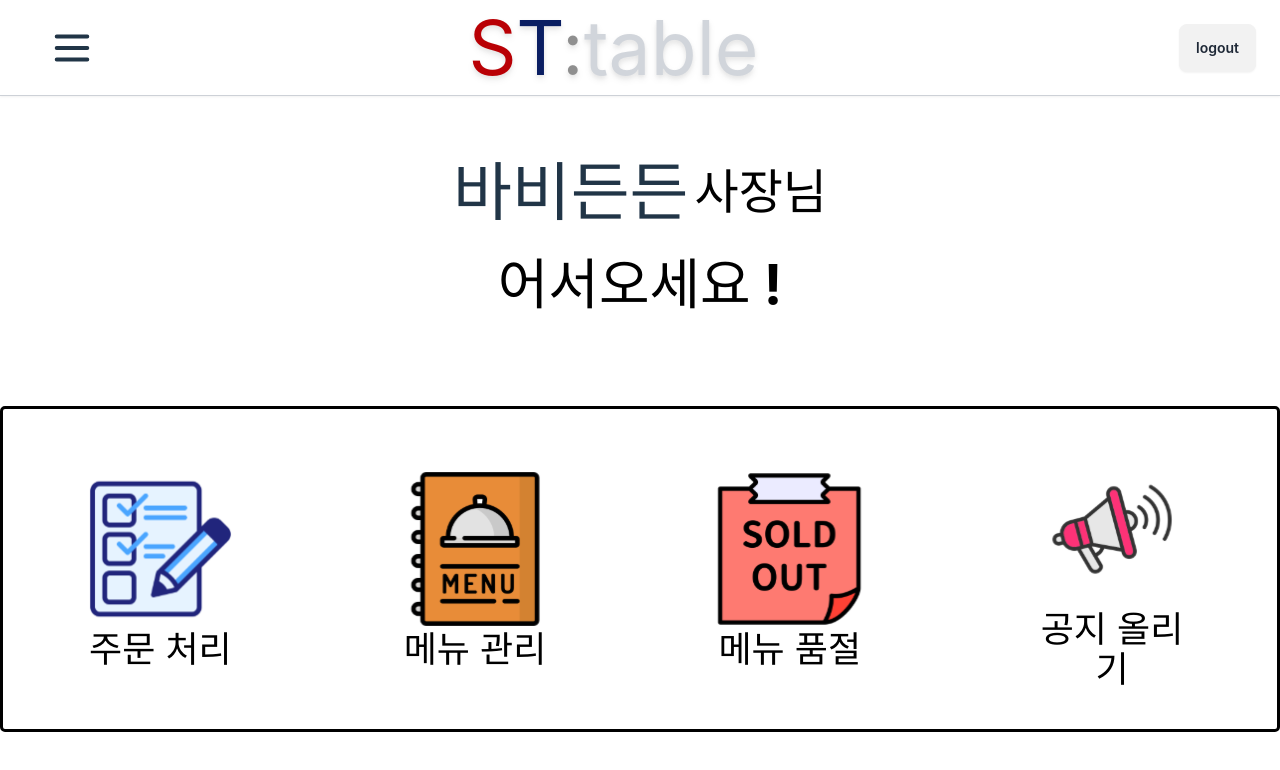
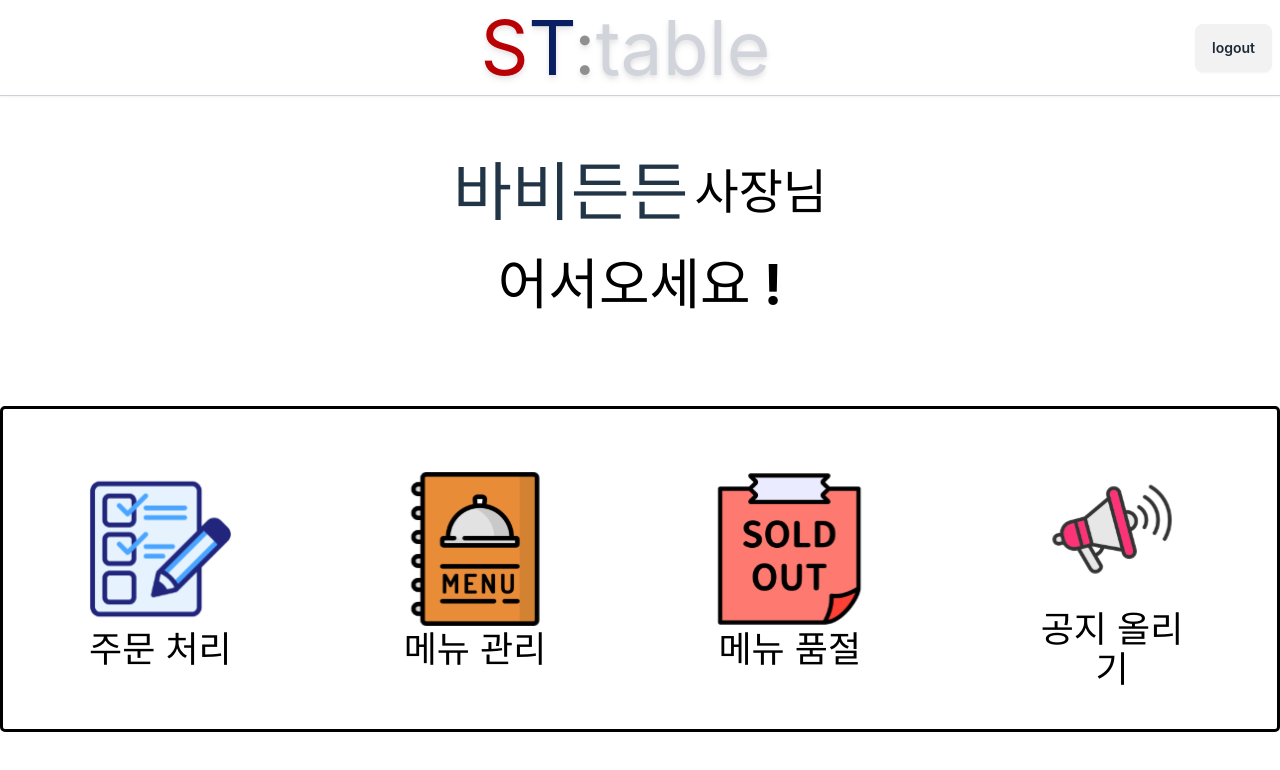
Before and after one commit to ST-Order/STORDER_ADMIN_FRONTEND, a React (Vite) app: page /home in a window 1280 px wide. Shown: the top 770 px of the page. Built offline with nearby package versions, Linux system fonts and the light colour scheme.

Commit message:
Refactor: delete drawer menu

```diff
--- a/src/Home/Navbar.tsx
+++ b/src/Home/Navbar.tsx
@@ -16,29 +16,7 @@
         <div className="drawer-content flex flex-col h-screen justify-around ">
           {/* Navbar */}
           <div className="navbar bg-base-300 bg-white w-full drop-shadow-sm border-b border-gray-400/50 min-h-24">
-            <div className="flex-none ml-2 lg:ml-10">
-              {/* lg:hidden */}
-              <label
-                htmlFor="my-drawer-3"
-                aria-label="open sidebar"
-                className="btn btn-square btn-ghost "
-              >
-                <svg
-                  xmlns="http://www.w3.org/2000/svg"
-                  fill="none"
-                  viewBox="0 0 24 24"
-                  className="inline-block h-10 w-10 lg:h-24 lg:w-24 max-h-full max-w-full stroke-current"
-                >
-                  <path
-                    strokeLinecap="round"
-                    strokeLinejoin="round"
-                    strokeWidth="2"
-                    d="M4 6h16M4 12h16M4 18h16"
-                  ></path>
-                </svg>
-              </label>
-            </div>
-            <div className="text-center mr-4 flex-1 px-2">
+            <div className="text-center ml-20 flex-1">
               <Logo />
             </div>
             <div
@@ -49,36 +27,9 @@
             >
               logout
             </div>
-            <div className="hidden flex-none lg:block">
-              <ul className="menu menu-horizontal">
-                {/* Navbar menu content here */}
-                {/* <li>
-                    <a>Navbar Item 1</a>
-                    </li>
-                    <li>
-                    <a>Navbar Item 2</a>
-                    </li> */}
-              </ul>
-            </div>
           </div>
           {/* Page content here */}
           <div className="h-full overflow-hidden"> {children}</div>
-        </div>
-        <div className="drawer-side">
-          <label
-            htmlFor="my-drawer-3"
-            aria-label="close sidebar"
-            className="drawer-overlay"
-          ></label>
-          <ul className="menu bg-base-200 min-h-full w-80 p-4">
-            {/* Sidebar content here */}
-            <li>
-              <a>Sidebar Item 1</a>
-            </li>
-            <li>
-              <a>Sidebar Item 2</a>
-            </li>
-          </ul>
         </div>
       </div>
     </>
```
